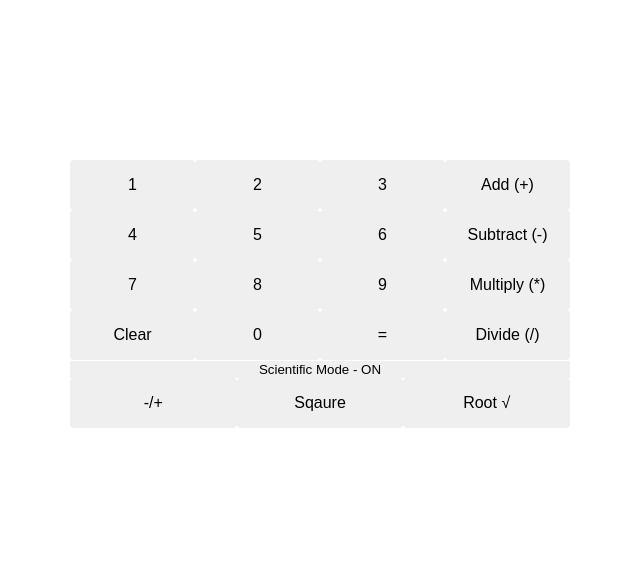
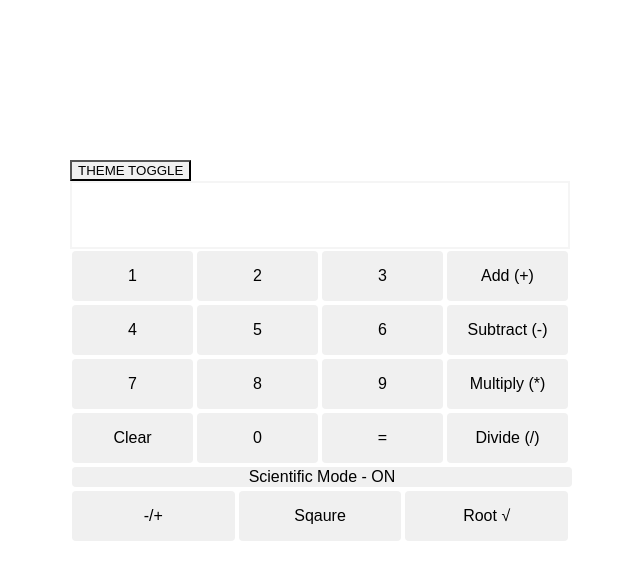
Before and after one commit to meet-01/Calculator, a React (Create React App) app: page / in a window 1280 px wide. Shown: the top 580 px of the page, without its empty margins (320-960 px from the left). Built offline with nearby package versions, Linux system fonts and the light colour scheme.

Commit message:
Theme toggle using CSS variables and Context API

```diff
--- a/public/index.html
+++ b/public/index.html
@@ -24,7 +24,7 @@
       work correctly both with client-side routing and a non-root public URL.
       Learn how to configure a non-root public URL by running `npm run build`.
     -->
-    <title>React App</title>
+    <title>Calculator</title>
   </head>
   <body>
     <noscript>You need to enable JavaScript to run this app.</noscript>
--- a/src/App.css
+++ b/src/App.css
@@ -1,3 +1,12 @@
+:root {
+  --primaryBackground: #fff;
+  --secondaryBackground: #000;
+  --primaryButtonBackground: #f0f0f0;
+  --secondaryButtonBackground: #666;
+  --primaryFontColor: #000;
+  --secondaryFontColor: #fff;
+}
+
 .App {
   margin-top: 10rem;
   display: flex;
@@ -7,6 +16,10 @@
 }
 .container {
   width: 500px;
+}
+.result {
+  border: 2px solid whitesmoke;
+  height: 4rem;
 }
 .row {
   display: flex;
@@ -19,10 +32,32 @@
   width: 100%;
   padding: 1rem;
   cursor: pointer;
+  margin: 2px;
 }
 
 .scientific__mode > button {
+  font-size: 1rem;
   width: 100%;
   border: none;
   cursor: pointer;
+  border-radius: 4px;
+  margin: 2px;
 }
+
+[data-theme="light"] {
+  background-color: var(--primaryBackground);
+  color: var(--primaryFontColor);
+}
+[data-theme="light"] button {
+  background-color: var(--primaryButtonBackground);
+  color: var(--primaryFontColor);
+}
+
+[data-theme="dark"] {
+  background-color: var(--secondaryBackground);
+  color: var(--secondaryFontColor);
+}
+[data-theme="dark"] button {
+  background-color: var(--secondaryButtonBackground);
+  color: var(--secondaryFontColor);
+}
--- /dev/null
+++ b/src/Context/ThemeContext.js
@@ -0,0 +1,31 @@
+import { createContext, useContext, useState } from "react";
+
+const themes = {
+  light: "light",
+  dark: "dark",
+};
+
+const ThemeContext = createContext(themes.light);
+
+const ThemeProvider = ({ children }) => {
+  const [theme, setTheme] = useState(themes.light);
+
+  const switchTheme = () => {
+    const newTheme = theme === themes.light ? themes.dark : themes.light;
+    console.log({ newTheme });
+    document.body.dataset.theme = newTheme;
+    setTheme(newTheme);
+  };
+
+  return (
+    <ThemeContext.Provider value={{ theme, switchTheme }}>
+      {children}
+    </ThemeContext.Provider>
+  );
+};
+
+const useTheme = () => {
+  const value = useContext(ThemeContext);
+  return value;
+};
+export { useTheme, ThemeProvider };
--- a/src/components/Calculator.js
+++ b/src/components/Calculator.js
@@ -1,11 +1,17 @@
 import React, { useState } from "react";
+import { useTheme } from "../Context/ThemeContext";
 
-const App = () => {
+const Calculator = () => {
+  const { theme, switchTheme } = useTheme();
+  console.log({ theme });
+
+  //States
   const [currentValue, setCurrentValue] = useState("");
   const [previousValue, setPreviousValue] = useState("");
   const [operator, setOperator] = useState("");
   const [scientificMode, setScientificMode] = useState(true);
 
+  //Functions
   const inputNumber = (e) => {
     const number = e.target.name;
     setCurrentValue(currentValue + number);
@@ -18,7 +24,8 @@ const App = () => {
 
   const signChange = () => {
     let value = currentValue.toString();
-    if (value.charAt(0) === "-") {
+    const removeMinus = value.charAt(0) === "-";
+    if (removeMinus) {
       setCurrentValue(value.substring(1));
     } else {
       setCurrentValue("-" + currentValue);
@@ -85,15 +92,16 @@ const App = () => {
   };
 
   return (
-    <div className="container">
-      <div>
+    <div className="container" data-theme={theme}>
+      <button onClick={switchTheme}>THEME TOGGLE</button>
+      <div className="result">
         {previousValue}
         <div> {operator}</div>
+        <div>{currentValue}</div>
       </div>
-      <div>{currentValue}</div>
       <div className="row">
         <button name="1" onClick={inputNumber}>
-          1
+          1{" "}
         </button>
         <button name="2" onClick={inputNumber}>
           2
@@ -160,4 +168,4 @@ const App = () => {
   );
 };
 
-export default App;
+export default Calculator;
--- a/src/index.js
+++ b/src/index.js
@@ -1,10 +1,13 @@
 import React from "react";
 import ReactDOM from "react-dom";
 import App from "./App";
+import { ThemeProvider } from "./Context/ThemeContext";
 
 ReactDOM.render(
   <React.StrictMode>
-    <App />
+    <ThemeProvider>
+      <App />
+    </ThemeProvider>
   </React.StrictMode>,
   document.getElementById("root")
 );
```
Also changed, not shown: src/App.js (+8 -0 lines), src/Theme.js (added, +12 -0 lines).
